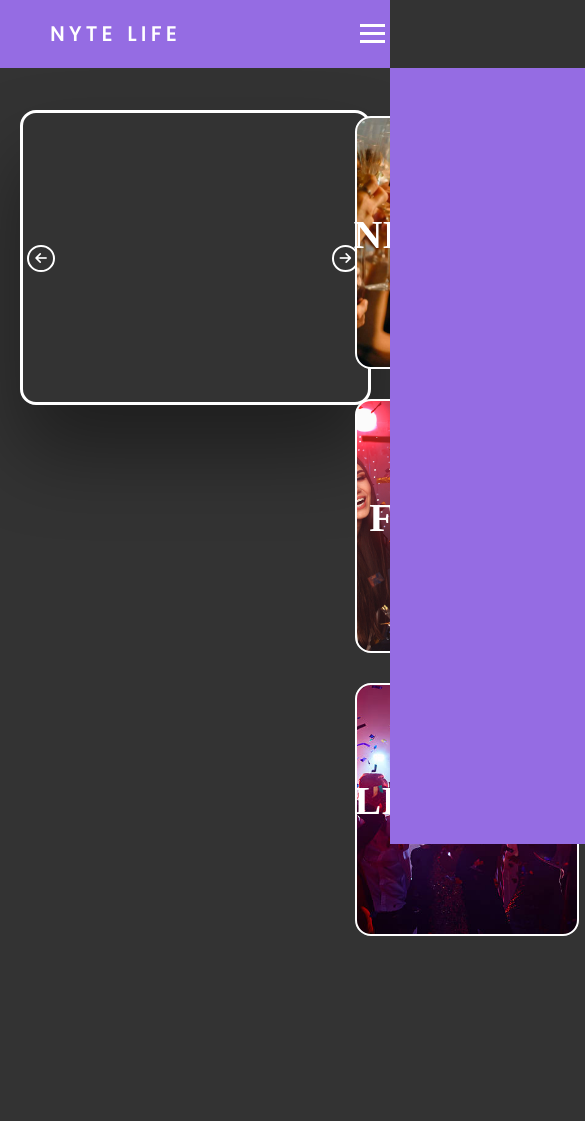
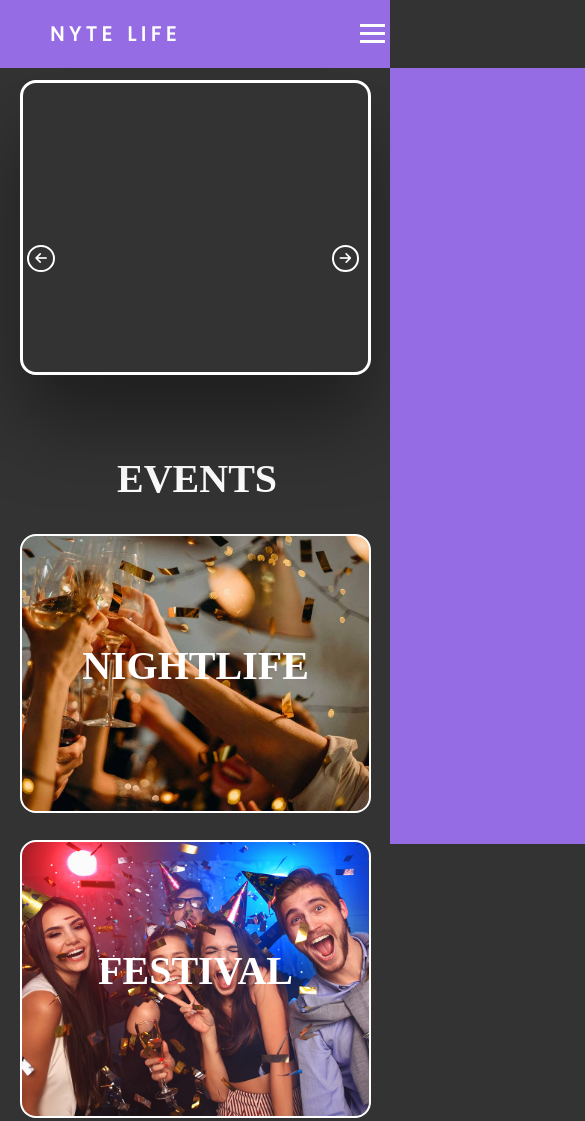
Before and after one commit to ansoniikun/NyteLife, a plain HTML site: page index.html in a window 390 px wide. Shown: the top 1121 px of the page, 585 px wide, since content can reach past the window. Before the commit the page ends 951 px from the top, so only its background shows below. Drawn offline with Linux system fonts and the light colour scheme.

Commit message:
Responsive update

```diff
--- a/index.html
+++ b/index.html
@@ -73,6 +73,8 @@
 
     <!-- Categories card -->
     <div class="categories">
+      <h1 class="cat-heading">Events</h1>
+
       <div class="category">
         <h1>Nightlife</h1>
       </div>
@@ -82,6 +84,7 @@
       <div class="category">
         <h1>lifestyle</h1>
       </div>
+
     </div>
     <!-- Categories end -->
     <!-- Script -->
--- a/styles.css
+++ b/styles.css
@@ -152,6 +152,7 @@ h1 {
 
 .modal {
   position: absolute;
+  position: fixed;
   top: 50%;
   left: 50%;
   transform: translate(-50%, -50%);
@@ -166,6 +167,7 @@ h1 {
 
 .overlay {
   position: absolute;
+  position: fixed;
   top: 0;
   left: 0;
   width: 100%;
@@ -181,8 +183,8 @@ h1 {
   position: fixed;
   overflow: hidden;
   font-family: "Roboto", sans-serif;
-  margin-top: 13vh;
-  margin-bottom: 10vh;
+  margin-top: 0.5rem;
+  /* margin-bottom: 3rem; */
   margin-left: 20px;
   display: flex;
   flex-direction: column;
@@ -250,13 +252,49 @@ h1 {
   color: #333;
 }
 
+/* Categories */
+.category:first-child {
+  background: url("") no-repeat center center/cover;
+}
+.category:nth-child(2) {
+  background: url("party1.jpg") no-repeat center center/cover;
+}
+.category:nth-child(3) {
+  background: url("party2.jpg") no-repeat center center/cover;
+}
+.category:nth-child(4) {
+  background: url("party3.jpg") no-repeat center center/cover;
+}
+
+.categories {
+  margin-top: 5rem;
+}
+
+.category {
+  width: 65vw;
+  margin: 27px;
+  margin-left: 30%;
+  height: 33vh;
+  border: 2px #fff solid;
+  border-radius: 1rem;
+  display: flex;
+  justify-content: center;
+  align-items: center;
+  text-transform: uppercase;
+  padding-top: 15px;
+  cursor: pointer;
+  overflow: hidden;
+}
+
 @media screen and (max-width: 768px) {
   .slider {
     width: 90vw;
     height: 35vh;
+    margin-top: 5rem;
     display: flex;
     margin-right: auto;
     align-items: center;
+    position: relative;
   }
   .buttons button#next {
     position: absolute;
@@ -268,6 +306,18 @@ h1 {
     top: 29%;
     left: 7%;
   }
+  .category {
+    width: 90vw;
+    margin-left: 20px;
+  }
+}
+.cat-heading {
+  /* margin: px; */
+  margin-left: 30%;
+  text-align: center;
+  display: flex;
+
+  text-transform: uppercase;
 }
 
 .slide:first-child {
@@ -279,37 +329,3 @@ h1 {
 .slide:nth-child(3) {
   background: url("party3.jpg") no-repeat center center/cover;
 }
-
-/* Categories */
-.category:first-child {
-  background: url("party1.jpg") no-repeat center center/cover;
-}
-.category:nth-child(2) {
-  background: url("party2.jpg") no-repeat center center/cover;
-}
-.category:nth-child(3) {
-  background: url("party3.jpg") no-repeat center center/cover;
-}
-
-.categories {
-  display: flex;
-  flex-direction: column;
-  position: absolute;
-  top: 12vh;
-  margin-left: 340px;
-
-  width: 65vw;
-}
-
-.category {
-  margin: 15px;
-  height: 30vh;
-  border: 2px #fff solid;
-  border-radius: 1rem;
-  display: flex;
-  justify-content: center;
-  align-items: center;
-  text-transform: uppercase;
-  padding-top: 15px;
-  cursor: pointer;
-}
```
